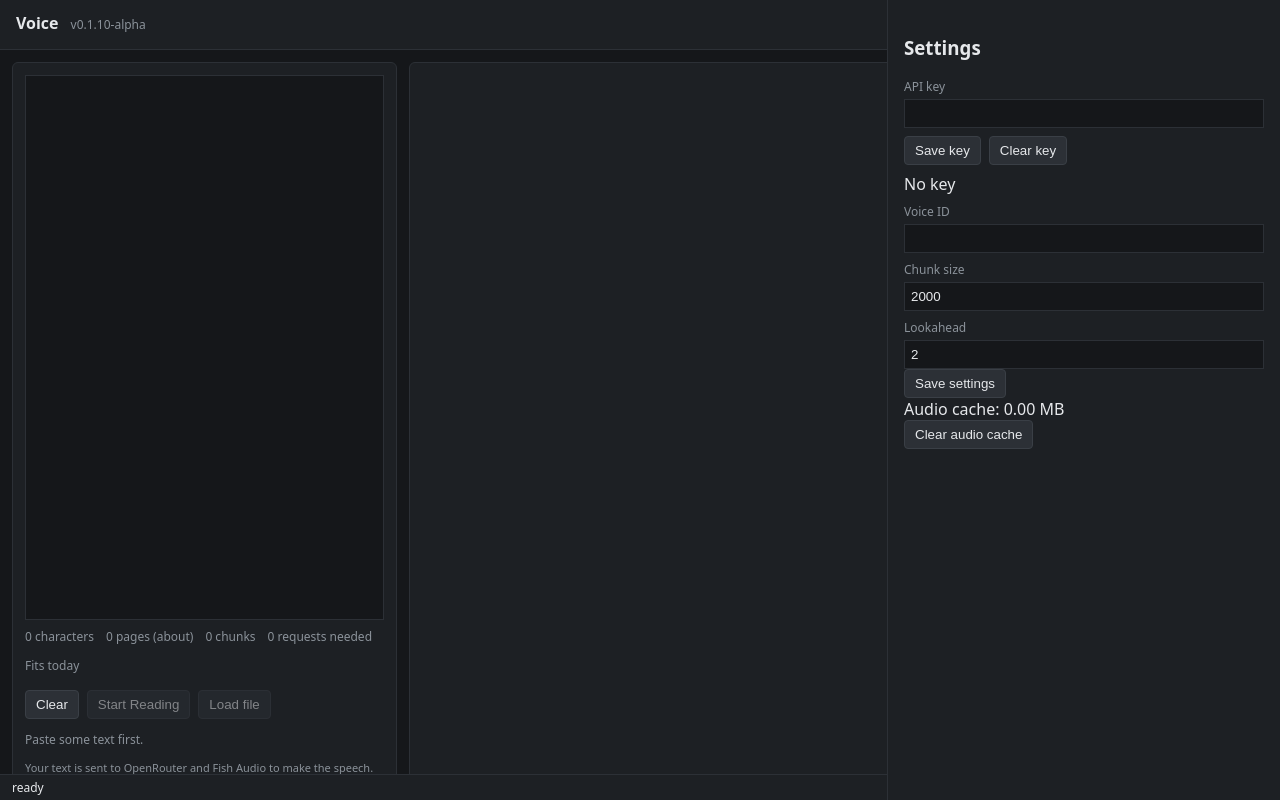
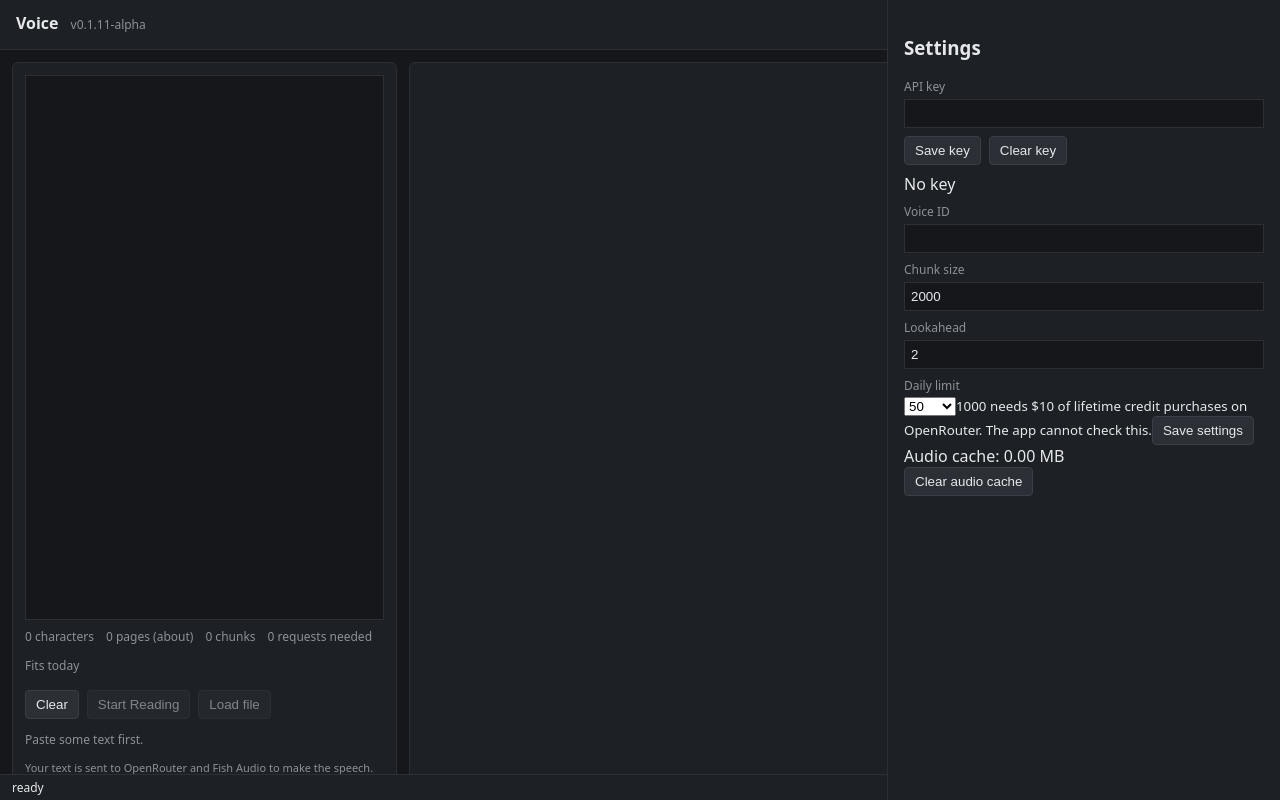
Before and after one commit to NestorKrs/Voice, a React (Vite) app: page / in a window 1280 px wide. Both pictures are taken after a click on the button "Settings". Built offline with nearby package versions, Linux system fonts and the light colour scheme.

Commit message:
0.1.11-alpha: daily limit setting

```diff
--- a/package.json
+++ b/package.json
@@ -1,7 +1,7 @@
 {
   "name": "voice",
   "private": true,
-  "version": "0.1.10-alpha",
+  "version": "0.1.11-alpha",
   "type": "module",
   "scripts": {
     "dev": "vite --host 127.0.0.1 --port 5180 --strictPort",
--- a/src/App.jsx
+++ b/src/App.jsx
@@ -11,13 +11,14 @@ const services = storage ? createServices({ storage }) : null;
 
 export default function App() {
   const [text, setText] = useState(() => (storage ? loadText(storage) : ''));
-  const [settings, setSettings] = useState(() => (storage ? loadSettings(storage) : { voice: '', chunkSize: 2000, lookahead: 2 }));
+  const [settings, setSettings] = useState(() => (storage ? loadSettings(storage) : { voice: '', chunkSize: 2000, lookahead: 2, dailyLimit: 50 }));
   const [keySet, setKeySet] = useState(() => (storage ? hasKey(storage) : false));
   const [drawerOpen, setDrawerOpen] = useState(false);
   const [keyInput, setKeyInput] = useState('');
   const [voiceInput, setVoiceInput] = useState(settings.voice);
   const [chunkInput, setChunkInput] = useState(settings.chunkSize);
   const [lookInput, setLookInput] = useState(settings.lookahead);
+  const [dailyInput, setDailyInput] = useState(settings.dailyLimit);
   const [schedState, setSchedState] = useState({ state: 'idle', resetAt: null, playhead: 0, chunks: [] });
   const [usedToday, setUsedToday] = useState(() => (services ? services.counter.count() : 0));
   const [jobError, setJobError] = useState('');
@@ -60,14 +61,14 @@ export default function App() {
     }
   }, [drawerOpen]);
 
-  const stats = computeStats({ text, chunkSize: settings.chunkSize, usedToday });
+  const stats = computeStats({ text, chunkSize: settings.chunkSize, usedToday, dailyLimit: settings.dailyLimit });
 
-  const canStart = text.trim() !== '' && keySet && usedToday < 50;
+  const canStart = text.trim() !== '' && keySet && usedToday < settings.dailyLimit;
   const startReason = !text.trim()
     ? 'Paste some text first.'
     : !keySet
     ? 'Set an API key in Settings.'
-    : usedToday >= 50
+    : usedToday >= settings.dailyLimit
     ? 'Daily limit reached.'
     : '';
 
@@ -241,7 +242,7 @@ export default function App() {
     logEvent('Save settings pressed');
     try {
       if (!storage) return;
-      const next = { voice: voiceInput, chunkSize: Number(chunkInput), lookahead: Number(lookInput) };
+      const next = { voice: voiceInput, chunkSize: Number(chunkInput), lookahead: Number(lookInput), dailyLimit: Number(dailyInput) };
       saveSettings(storage, next);
       const loaded = loadSettings(storage);
       setSettings(loaded);
@@ -296,7 +297,7 @@ export default function App() {
         <span className="title">Voice</span>
         <span className="version">v{APP_VERSION}</span>
         <span className="requests" title={services ? new Date(services.counter.resetAt()).toLocaleString() : ''}>
-          Requests today: {usedToday} / 50 (estimate)
+          Requests today: {usedToday} / {settings.dailyLimit} (estimate)
         </span>
         <button className="settings-btn" onClick={() => setDrawerOpen((o) => !o)}>Settings</button>
       </header>
@@ -366,6 +367,12 @@ export default function App() {
           <input type="number" value={chunkInput} onChange={(e) => setChunkInput(e.target.value)} />
           <label>Lookahead</label>
           <input type="number" value={lookInput} onChange={(e) => setLookInput(e.target.value)} />
+          <label>Daily limit</label>
+          <select value={dailyInput} onChange={(e) => setDailyInput(Number(e.target.value))}>
+            <option value={50}>50</option>
+            <option value={1000}>1000</option>
+          </select>
+          <small>1000 needs $10 of lifetime credit purchases on OpenRouter. The app cannot check this.</small>
           <button onClick={handleSaveSettings}>Save settings</button>
           <div>Audio cache: {(cacheSize / 1024 / 1024).toFixed(2)} MB</div>
           <button onClick={handleClearCache}>Clear audio cache</button>
--- a/src/settingsStore.js
+++ b/src/settingsStore.js
@@ -1,4 +1,4 @@
-export const DEFAULT_SETTINGS = { voice: '', chunkSize: 2000, lookahead: 2 };
+export const DEFAULT_SETTINGS = { voice: '', chunkSize: 2000, lookahead: 2, dailyLimit: 50 };
 
 function validate(settings) {
   const out = { ...DEFAULT_SETTINGS };
@@ -6,6 +6,7 @@ function validate(settings) {
     if (typeof settings.voice === 'string') out.voice = settings.voice;
     if (Number.isInteger(settings.chunkSize) && settings.chunkSize >= 200 && settings.chunkSize <= 5000) out.chunkSize = settings.chunkSize;
     if (Number.isInteger(settings.lookahead) && settings.lookahead >= 0 && settings.lookahead <= 5) out.lookahead = settings.lookahead;
+    if (settings.dailyLimit === 50 || settings.dailyLimit === 1000) out.dailyLimit = settings.dailyLimit;
   }
   return out;
 }
```
Also changed, not shown: 3 other files (tests, documents, lock files or other folders).
